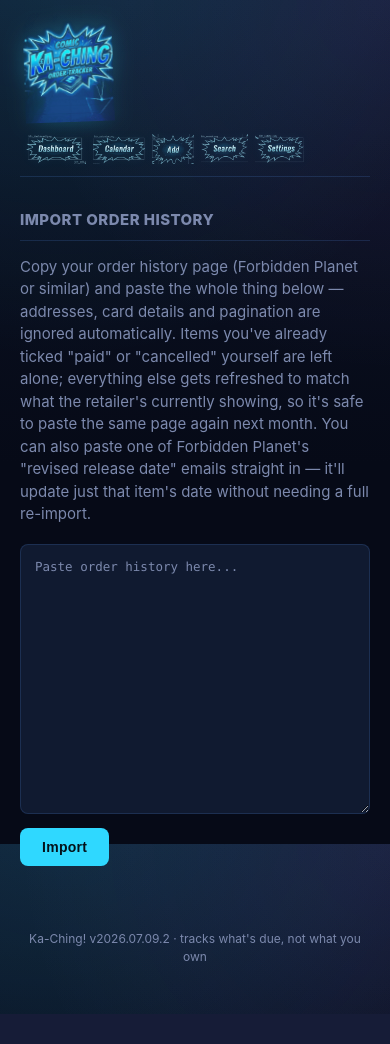
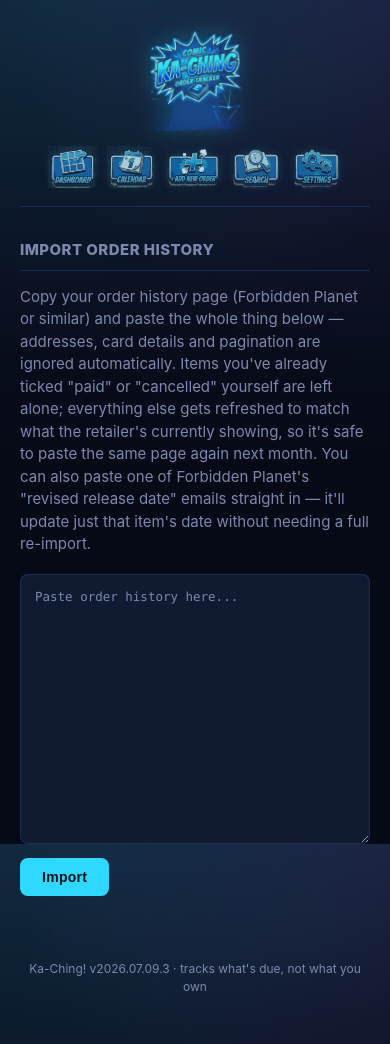
Before and after one commit to callum87-Lab/Ka-Ching, a FastAPI app: template app/templates/import.html in a window 390 px wide. Before the commit the page ends 961 px from the top, so only its background shows below. Run offline with FastAPI, Linux system fonts and the light colour scheme; the template is opened without the code that fills it, so the values that code supplies are empty; parts of the project's set-up code (start-up, migrations or seed data) failed here and were passed over.

Commit message:
Fix header layout and button images

```diff
--- a/app/main.py
+++ b/app/main.py
@@ -24,7 +24,7 @@ logger = logging.getLogger("kaching")
 app = FastAPI(title="Ka-Ching!")
 templates = Jinja2Templates(directory=os.path.join(APP_DIR, "templates"))
 
-APP_VERSION = "2026.07.09.2"
+APP_VERSION = "2026.07.09.3"
 templates.env.globals["app_version"] = APP_VERSION
 app.mount("/static", StaticFiles(directory=os.path.join(APP_DIR, "static")), name="static")
 
--- a/app/static/style.css
+++ b/app/static/style.css
@@ -66,11 +66,10 @@ a:focus-visible, button:focus-visible, textarea:focus-visible {
 
 .topbar {
   display: flex;
+  flex-direction: column;
   align-items: center;
-  justify-content: space-between;
-  flex-wrap: wrap;
-  gap: 10px 16px;
-  padding: 12px 4px 10px;
+  gap: 14px;
+  padding: 20px 4px 16px;
   border-bottom: 1px solid var(--border);
   margin-bottom: 32px;
 }
@@ -88,7 +87,7 @@ a:focus-visible, button:focus-visible, textarea:focus-visible {
   filter: drop-shadow(0 0 10px rgba(47, 216, 255, 0.35));
 }
 
-.topnav { display: flex; gap: 4px; flex-wrap: wrap; align-items: center; }
+.topnav { display: flex; gap: 10px; flex-wrap: wrap; align-items: center; justify-content: center; }
 .nav-btn {
   display: inline-flex;
   padding: 2px;
@@ -98,7 +97,7 @@ a:focus-visible, button:focus-visible, textarea:focus-visible {
 }
 .nav-btn img {
   display: block;
-  height: 40px;
+  height: 58px;
   width: auto;
 }
 .nav-btn:hover {
@@ -1056,8 +1055,8 @@ button:hover { box-shadow: 0 0 16px rgba(47, 216, 255, 0.55); }
 
 @media (max-width: 560px) {
   .wordmark-logo { height: 110px; }
-  .topnav { gap: 3px; }
-  .nav-btn img { height: 30px; }
+  .topnav { gap: 6px; }
+  .nav-btn img { height: 42px; }
   .hero { flex-direction: column; align-items: flex-start; }
   .price-stamp { width: 140px; height: 140px; }
   .chart { height: 130px; }
```
Also changed, not shown: app/static/img/nav-add.png, app/static/img/nav-calendar.png, app/static/img/nav-dashboard.png, app/static/img/nav-search.png, app/static/img/nav-settings.png.
